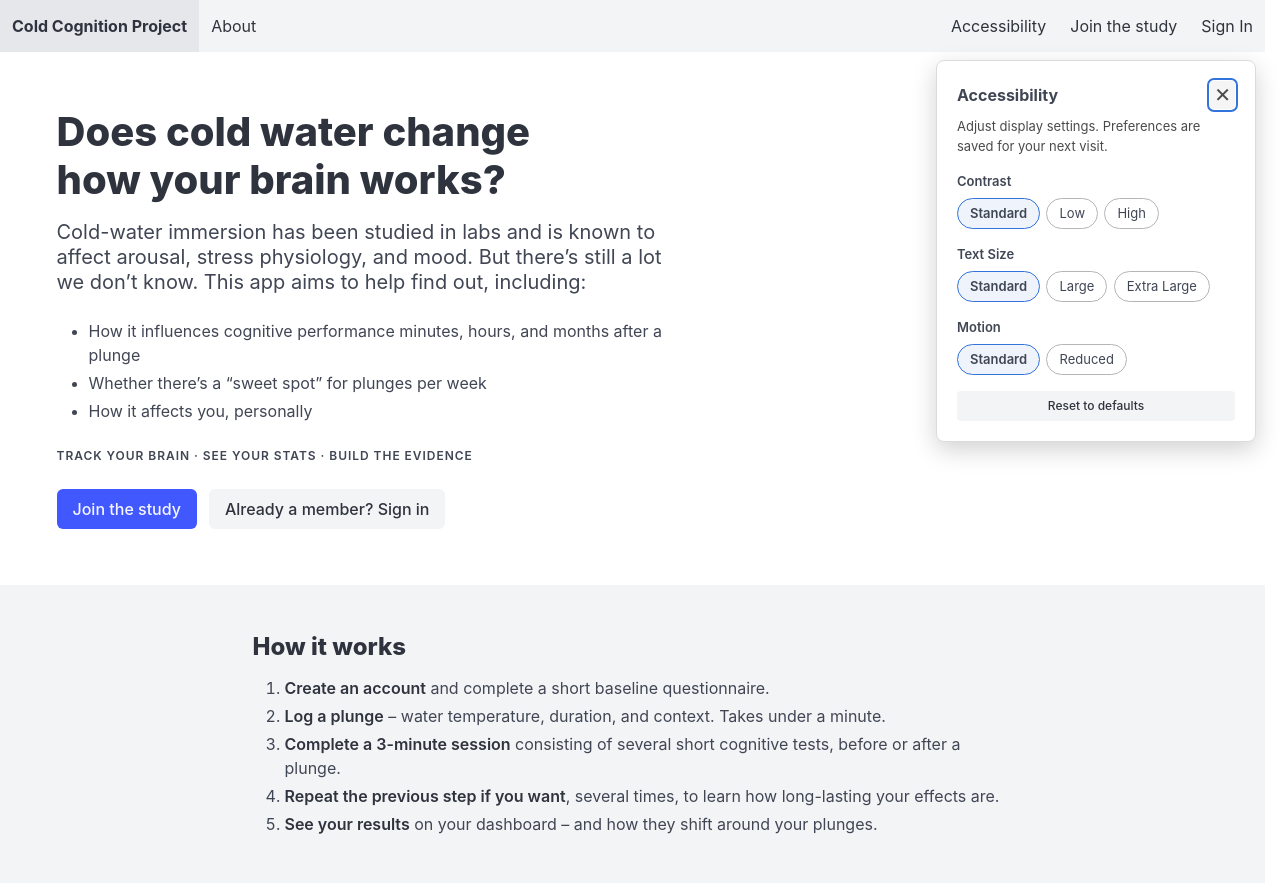
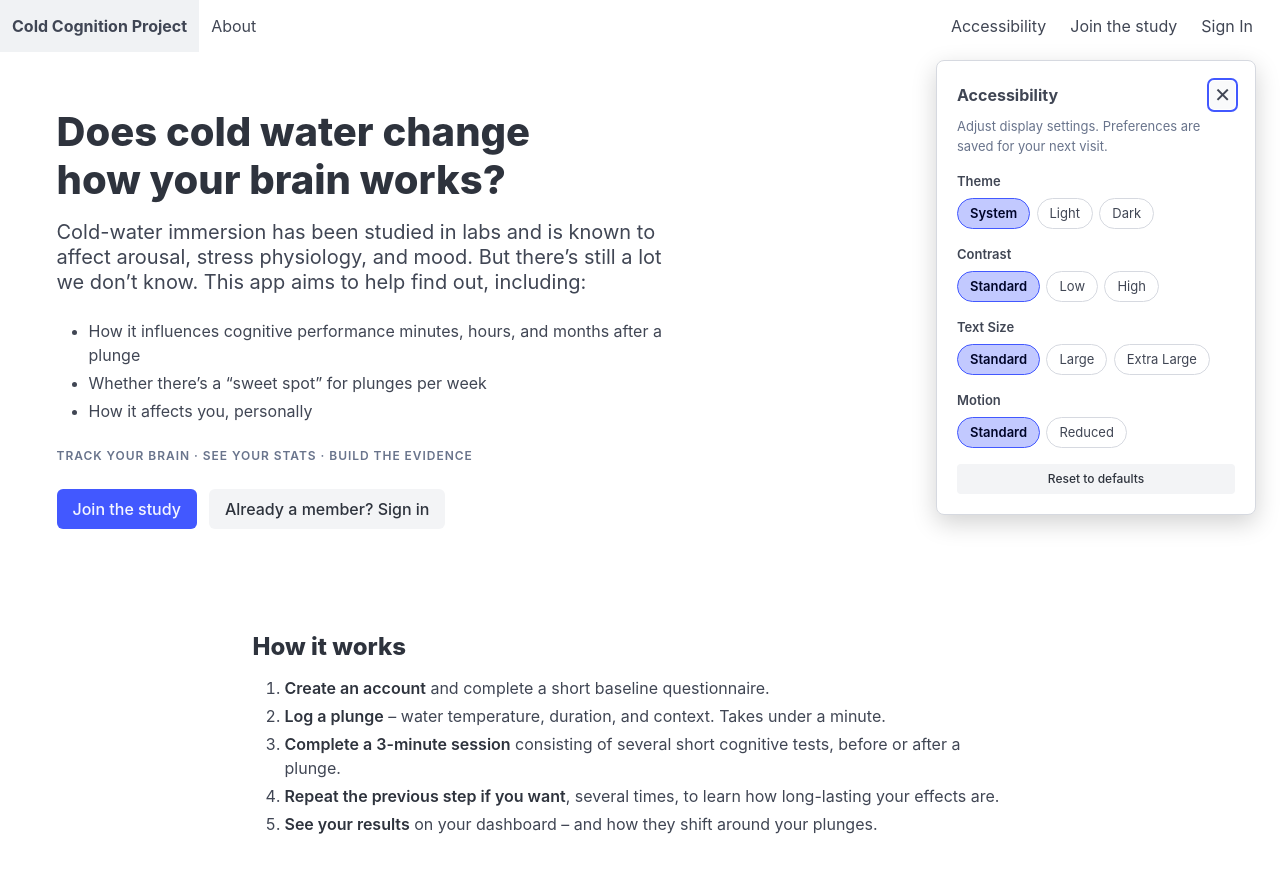
Before and after one commit to andytwoods/iceplunge, a Django app: page / in a window 1280 px wide, after a click on "Accessibility". Shown: the top 883 px of the page. Run offline with Django 5.2, Linux system fonts and the light colour scheme; data that the repository does not hold is empty; parts of the project's set-up code (start-up, migrations or seed data) failed here and were passed over.

Commit message:
Add dark mode support to accessibility preferences and styling
- Introduce new "theme" options (system, light, dark) in accessibility settings.
- Update JavaScript to manage theme preferences and sync with UI.
- Refactor styles to use CSS variables for dark mode compatibility.
- Modify templates to reflect theme adjustments dynamically.

```diff
--- a/iceplunge/static/css/project.css
+++ b/iceplunge/static/css/project.css
@@ -62,12 +22,13 @@
   z-index: 1001;
   width: 20rem;
   max-width: calc(100vw - 2rem);
-  background: #fff;
-  border: 1px solid #dbdbdb;
+  background: var(--bulma-scheme-main);
+  border: 1px solid var(--bulma-border);
   border-radius: .5rem;
   box-shadow: 0 8px 24px rgba(0,0,0,.18);
   padding: 1.25rem;
   display: none;
+  color: var(--bulma-text);
 }
 
 .a11y-panel.is-open {
@@ -92,20 +53,20 @@
   cursor: pointer;
   font-size: 1.25rem;
   line-height: 1;
-  color: #4a4a4a;
+  color: var(--bulma-text);
   padding: .25rem;
   border-radius: .25rem;
 }
 
 .a11y-close:hover,
 .a11y-close:focus-visible {
-  background: #f5f5f5;
-  outline: 2px solid #3273dc;
+  background: var(--bulma-scheme-main-bis);
+  outline: 2px solid var(--bulma-link);
 }
 
 .a11y-description {
   font-size: .8125rem;
-  color: #4a4a4a;
+  color: var(--bulma-text-weak);
   margin-bottom: 1rem;
 }
 
@@ -136,26 +97,28 @@
 .a11y-pills label {
   display: inline-block;
   padding: .3rem .75rem;
-  border: 1.5px solid #b5b5b5;
+  border: 1.5px solid var(--bulma-border);
   border-radius: 2rem;
   font-size: .8125rem;
   cursor: pointer;
-  background: #fff;
+  background: var(--bulma-scheme-main);
+  color: var(--bulma-text);
   transition: border-color .12s, background .12s;
 }
 
 .a11y-pills input[type="radio"]:checked + label {
-  border-color: #3273dc;
-  background: #eef3fc;
+  border-color: var(--bulma-link);
+  background: var(--bulma-link-light);
+  color: var(--bulma-link-dark);
   font-weight: 600;
 }
 
 .a11y-pills label:hover {
-  border-color: #7a7a7a;
+  border-color: var(--bulma-border-hover);
 }
 
 .a11y-pills input[type="radio"]:focus-visible + label {
-  outline: 2px solid #3273dc;
+  outline: 2px solid var(--bulma-link);
   outline-offset: 2px;
 }
 
@@ -232,6 +198,19 @@
 
 .plunge-radio-group.is-intensity label .radio-main {
   font-size: 1.1rem;
+}
+
+/*
+ * Custom components adjustments for dark mode.
+ */
+.a11y-panel .a11y-pills input[type="radio"]:checked + label {
+  background: var(--bulma-link-light);
+  color: var(--bulma-link-dark);
+}
+
+.plunge-radio-group input[type="radio"]:checked + label {
+  background: var(--bulma-link-light);
+  color: var(--bulma-link-dark);
 }
 
 /* ── TOAST NOTIFICATIONS ─────────────────────────────────────────────────── */
--- a/iceplunge/static/js/project.js
+++ b/iceplunge/static/js/project.js
@@ -136,7 +136,7 @@ window.clearMoreInfo = function (formEl) {
 (function () {
   'use strict';
 
-  const DEFAULTS = { contrast: 'standard', text: 'standard', motion: 'standard' };
+  const DEFAULTS = { theme: 'system', contrast: 'standard', text: 'standard', motion: 'standard' };
   const LS_KEY = 'a11yPrefs';
   const html = document.documentElement;
 
@@ -153,6 +153,11 @@ window.clearMoreInfo = function (formEl) {
   }
 
   function applyPrefs(prefs) {
+    if (prefs.theme === 'system') {
+      html.removeAttribute('data-theme');
+    } else {
+      html.setAttribute('data-theme', prefs.theme);
+    }
     if (prefs.contrast === 'standard') {
       html.removeAttribute('data-a11y-contrast');
     } else {
@@ -171,7 +176,7 @@ window.clearMoreInfo = function (formEl) {
   }
 
   function reflectPrefs(prefs) {
-    ['contrast', 'text', 'motion'].forEach(function (key) {
+    ['theme', 'contrast', 'text', 'motion'].forEach(function (key) {
       const radio = document.querySelector(
         'input[name="a11y-' + key + '"][value="' + prefs[key] + '"]'
       );
@@ -226,7 +231,7 @@ window.clearMoreInfo = function (formEl) {
       });
     }
 
-    ['contrast', 'text', 'motion'].forEach(function (key) {
+    ['theme', 'contrast', 'text', 'motion'].forEach(function (key) {
       document.querySelectorAll('input[name="a11y-' + key + '"]').forEach(function (radio) {
         radio.addEventListener('change', function () {
           prefs[key] = radio.value;
--- a/iceplunge/templates/base.html
+++ b/iceplunge/templates/base.html
@@ -11,11 +11,15 @@
       scrollbar-gutter: stable;
     }
 
-    /* If OS is in dark mode, prevent Bulma's dark mode from flashing before project.css overrides it to light */
+    /* If OS is in dark mode, ensure color-scheme is set to dark so system UI (scrollbars, etc) matches */
     @media (prefers-color-scheme: dark) {
       :root {
-        color-scheme: light;
+        color-scheme: dark;
       }
+    }
+    /* ... but when light mode is explicitly forced via data-theme, override color-scheme back to light */
+    html[data-theme="light"] {
+      color-scheme: light;
     }
   </style>
   <script>
@@ -27,6 +31,7 @@
         if (prefs.contrast && prefs.contrast !== 'standard') html.setAttribute('data-a11y-contrast', prefs.contrast);
         if (prefs.text && prefs.text !== 'standard') html.setAttribute('data-a11y-text', prefs.text);
         if (prefs.motion && prefs.motion !== 'standard') html.setAttribute('data-a11y-motion', prefs.motion);
+        if (prefs.theme && prefs.theme !== 'system') html.setAttribute('data-theme', prefs.theme);
       } catch (_) {
       }
     })();
@@ -104,6 +109,20 @@
     {% translate "Adjust display settings. Preferences are saved for your next visit." %}
   </p>
 
+  <div class="a11y-group" role="group" aria-labelledby="a11y-theme-label">
+    <span class="a11y-group-label" id="a11y-theme-label">{% translate "Theme" %}</span>
+    <div class="a11y-pills">
+      <input type="radio" name="a11y-theme" id="a11y-theme-system" value="system">
+      <label for="a11y-theme-system">{% translate "System" %}</label>
+
+      <input type="radio" name="a11y-theme" id="a11y-theme-light" value="light">
+      <label for="a11y-theme-light">{% translate "Light" %}</label>
+
+      <input type="radio" name="a11y-theme" id="a11y-theme-dark" value="dark">
+      <label for="a11y-theme-dark">{% translate "Dark" %}</label>
+    </div>
+  </div>
+
   <div class="a11y-group" role="group" aria-labelledby="a11y-contrast-label">
     <span class="a11y-group-label" id="a11y-contrast-label">{% translate "Contrast" %}</span>
     <div class="a11y-pills">
--- a/iceplunge/templates/pages/home.html
+++ b/iceplunge/templates/pages/home.html
@@ -27,7 +27,7 @@
             </ul>
           </div>
 
-        <p class="is-size-7 has-text-grey-dark has-text-weight-semibold mb-2 is-uppercase" style="letter-spacing:.08em;">
+        <p class="is-size-7 has-text-grey has-text-weight-semibold mb-2 is-uppercase" style="letter-spacing:.08em;">
             Track your brain &middot; see your stats &middot; build the evidence
           </p>
           {% if not request.user.is_authenticated %}
@@ -57,7 +57,7 @@
 
 
   {# ── 2. HOW IT WORKS ──────────────────────────────────────────────────────── #}
-  <section class="section has-background-light">
+  <section class="section has-background-scheme-main-bis">
     <div class="container">
       <div class="columns">
         <div class="column is-8 is-offset-2">
@@ -106,7 +106,7 @@
 
 
   {# ── 3. WHAT WE MEASURE ───────────────────────────────────────────────────── #}
-  <section class="section has-background-light">
+  <section class="section has-background-scheme-main-bis">
     <div class="container">
       <div class="columns">
         <div class="column is-8 is-offset-2">
@@ -154,7 +154,7 @@
 
 
   {# ── 5. SPONSOR THIS RESEARCH ─────────────────────────────────────────────── #}
-  <section class="section has-background-light">
+  <section class="section has-background-scheme-main-bis">
     <div class="container">
       <div class="columns">
         <div class="column is-8 is-offset-2">
@@ -169,7 +169,7 @@
           {# Org logos #}
           {% if org_sponsors %}
             <div class="mb-5">
-              <p class="is-size-7 has-text-grey-dark has-text-weight-semibold mb-3 is-uppercase"
+              <p class="is-size-7 has-text-grey has-text-weight-semibold mb-3 is-uppercase"
                  style="letter-spacing:.06em;">Organisation sponsors</p>
               <div class="is-flex is-flex-wrap-wrap" style="gap:1.5rem; align-items:center;">
                 {% for sponsor in org_sponsors %}
@@ -192,7 +192,7 @@
           {# Individual names #}
           {% if individual_sponsors %}
             <div class="mb-5">
-              <p class="is-size-7 has-text-grey-dark has-text-weight-semibold mb-2 is-uppercase"
+              <p class="is-size-7 has-text-grey has-text-weight-semibold mb-2 is-uppercase"
                  style="letter-spacing:.06em;">Individual sponsors</p>
               <p>
                 {% for sponsor in individual_sponsors %}
--- a/iceplunge/templates/partials/_navbar.html
+++ b/iceplunge/templates/partials/_navbar.html
@@ -1,5 +1,5 @@
 {% load i18n %}
-<nav class="navbar is-light" role="navigation" aria-label="main navigation">
+<nav class="navbar" role="navigation" aria-label="main navigation">
   <div class="navbar-brand">
     <a class="navbar-item has-text-weight-bold" href="{% url 'home' %}">
       Cold Cognition Project
```
Also changed, not shown: other parts of iceplunge/static/css/project.css (+13 -50 lines).
